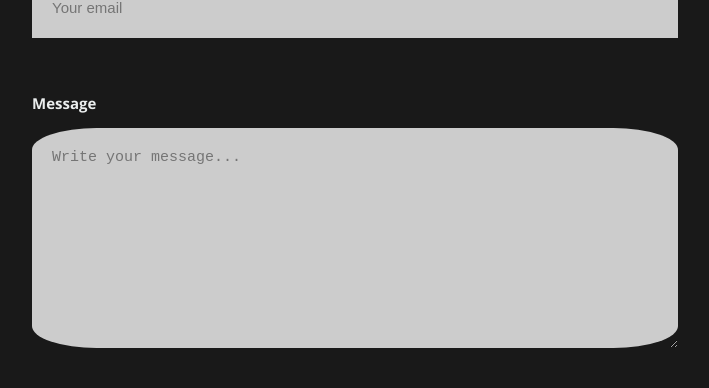
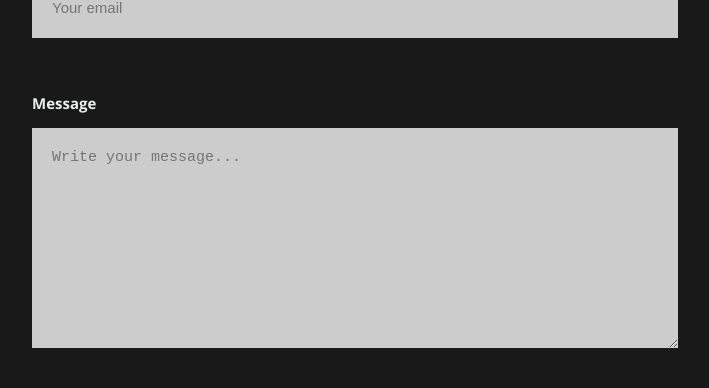
Before and after one commit to HishaamDeVries/New-Portfolio, a React (Create React App) app: page / in a window 1280 px wide. Shown: the part 4456-4844 px from the top of the page, without its empty margins (98-807 px from the left). Built offline with nearby package versions, Linux system fonts and the light colour scheme.

Commit message:
Checking something

```diff
--- a/src/components/ContactUs.js
+++ b/src/components/ContactUs.js
@@ -68,7 +68,7 @@ import React, { Component } from 'react';
                         rows="3"
                         cols="50"
                         placeholder="Write your message..."
-                        style={{ background: "#ccc", borderRadius: "10%", width: "95%" }}
+                        style={{ background: "#ccc",  width: "95%" }}
                         required
                       />
                     </div>
```
Also changed, not shown: 6 other files (tests, documents, lock files or other folders).
